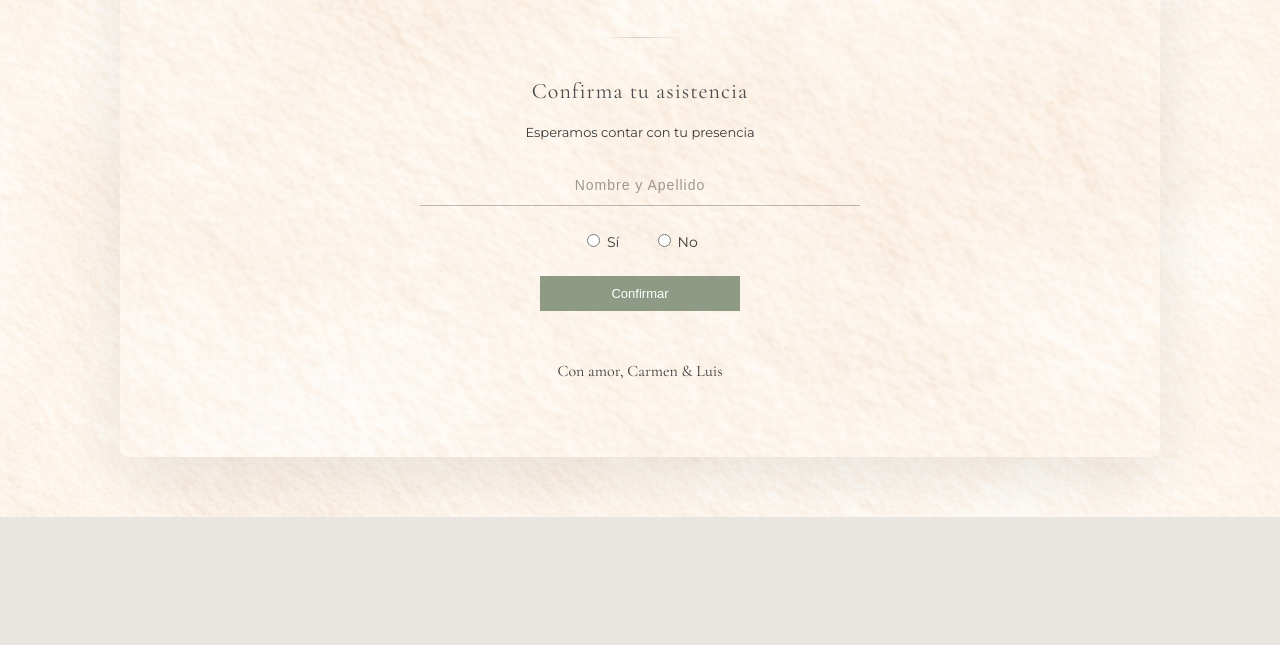
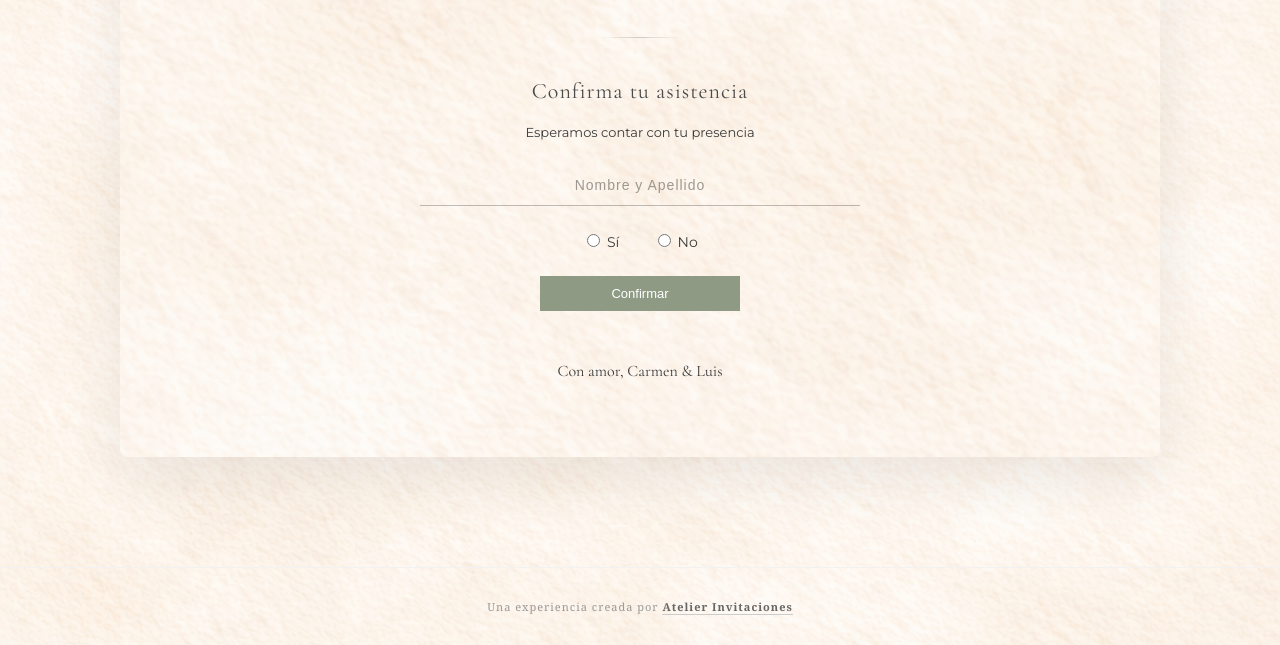
Before and after one commit to Mairacol/atelierinvitaciones, a plain HTML site: page bodacarmenyluis/index.html in a window 1280 px wide. Shown: the part 1498-2143 px from the top of the page. Before the commit the page ends 2015 px from the top, so only its background shows below. Drawn offline with nearby package versions, Linux system fonts and the light colour scheme.

Commit message:
footer carmen y luis atelier

```diff
--- a/bodacarmenyluis/index.html
+++ b/bodacarmenyluis/index.html
@@ -91,7 +91,14 @@
     </div>
 
 </div>
-
+   <footer style="margin-top: 50px; padding: 20px; text-align: center; border-top: 1px solid #f2f2f2;">
+    <p style="font-family: 'Georgia', serif; font-size: 11px; letter-spacing: 1px; color: #999;">
+        Una experiencia creada por
+        <a href="https://atelierinvitaciones.com/" target="_blank" style="color: #666; text-decoration: none; font-weight: bold; border-bottom: 1px solid #ccc;">
+            Atelier Invitaciones
+        </a>
+    </p>
+</footer>
 <!-- Música opcional -->
 <audio id="bgMusic" loop>
     <source src="assets/musica.mp3" type="audio/mp3">
```
